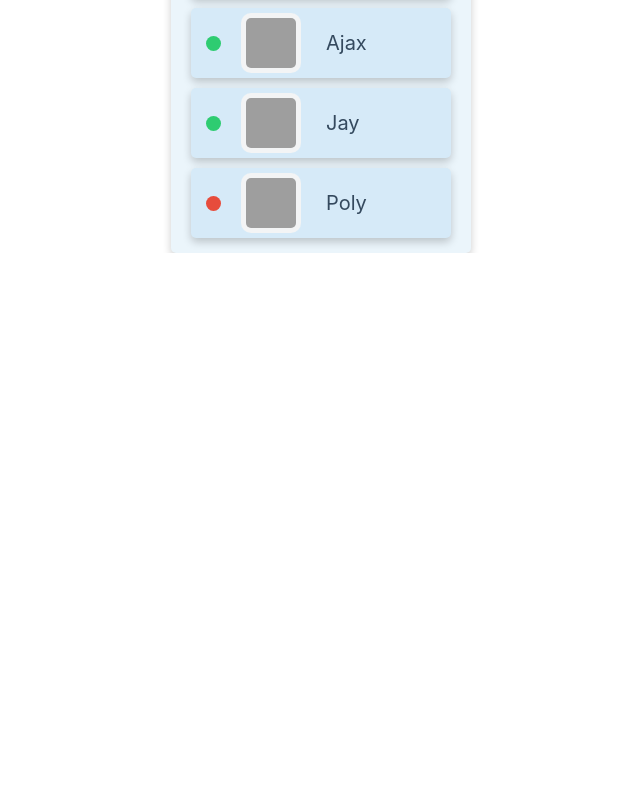
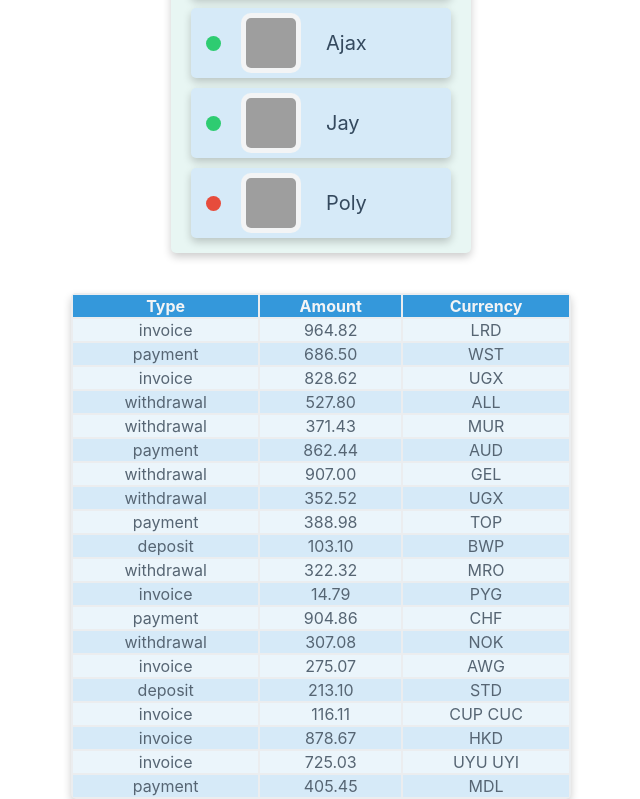
Before and after one commit to RuslanMk2023/goit-react-hw-01-components, a React (Create React App) app: page / in a window 1280 px wide. Shown: the part 727-1526 px from the top of the page, without its empty margins (319-959 px from the left). Before the commit the page ends 980 px from the top, so only its background shows below. Built offline with nearby package versions, Linux system fonts and the light colour scheme; grey boxes are pictures that could not be loaded.

Commit message:
TransactionHistory done

```diff
--- a/src/components/App.jsx
+++ b/src/components/App.jsx
@@ -1,21 +1,21 @@
 import user from 'data/user.json';
 import data from 'data/data.json';
 import friends from 'data/friends.json';
+import transactions from 'data/transactions.json'
 
 import { Profile } from './Profile/Profile';
 import { Statistics } from './Statistics/Statistics';
 import { FriendList } from './FriendList/FriendList';
+import { TransactionHistory } from './TransactionHistory/TransactionHistory';
 
 const appStyle = {
   height: '100vh',
   display: 'flex',
   flexDirection: 'column',
-  // fontSize: 40,
-  // color: '#010101',
+  pading: '20px'
 }
 
 export const App = () => {
-  // console.log( JSON.stringify(user))
 
   return (
     <div style={appStyle}>
@@ -30,6 +30,8 @@
       <Statistics title="Upload stats" stats={data} />
 
       <FriendList friends={friends} />
+
+      <TransactionHistory items ={transactions}/>
     </div>
   );
 };
--- a/src/components/FriendList/styles.js
+++ b/src/components/FriendList/styles.js
@@ -1,7 +1,7 @@
 import styled from 'styled-components';
 
 export const WrapperStyledFriendList = styled.ul`
- display: flex;
+  display: flex;
   justify-content: center;
   align-items: center;
   flex-direction: column;
@@ -11,6 +11,6 @@
   border-radius: 5px;
   box-shadow: 0 4px 8px 0 rgba(0, 0, 0, 0.2);
   text-align: center;
-  background-color: #ebf5fb;
+  background-color: #E8F6F3;
   color: #f3f4f5;
 `;
--- a/src/components/Statistics/Statistics.module.css
+++ b/src/components/Statistics/Statistics.module.css
@@ -4,6 +4,7 @@
   align-items: center;
   flex-direction: column;
 
+  min-width: 500px;
   max-width: 400px;
   margin: 20px auto;
   border-radius: 5px;
@@ -62,7 +63,7 @@
   height: 30%;
   padding: 5px;
   list-style: none;
-  color: #212f3c;
+  color: #273746;
 }
 
 .percentage {
--- /dev/null
+++ b/src/components/TransactionHistory/TransactionHistory.jsx
@@ -0,0 +1,42 @@
+import PropTypes from 'prop-types';
+
+import styles from './TransactionHistory.module.css';
+
+export const TransactionHistory = ({ items }) => {
+  return (
+    <table className={styles.transaction_history}>
+      <thead>
+        <tr>
+          <th>Type</th>
+          <th>Amount</th>
+          <th>Currency</th>
+        </tr>
+      </thead>
+
+      <tbody>
+        {items.map(transaction => {
+          const { id, type, amount, currency } = transaction;
+
+          return (
+            <tr key={id}>
+              <td>{type}</td>
+              <td>{amount}</td>
+              <td>{currency}</td>
+            </tr>
+          );
+        })}
+      </tbody>
+    </table>
+  );
+};
+
+TransactionHistory.protoType = {
+  items: PropTypes.arrayOf(
+    PropTypes.shape({
+      id: PropTypes.string.isRequired,
+      type: PropTypes.string.isRequired,
+      amount: PropTypes.string.isRequired,
+      currency: PropTypes.string.isRequired,
+    })
+  ),
+};
--- /dev/null
+++ b/src/components/TransactionHistory/TransactionHistory.module.css
@@ -0,0 +1,33 @@
+.transaction_history {
+  max-width: 80%;
+  min-width: 500px;
+
+  margin: 20px auto;
+  border-radius: 5px;
+  box-shadow: 0 4px 8px 0 rgba(0, 0, 0, 0.2);
+  text-align: center;
+  background-color: #ebedef;
+}
+
+thead tr {
+  background-color: #3498db;
+  color: #f3f4f5;
+  width: 100%;
+}
+
+thead th {
+  /* width: 33.33%; */
+  flex: 1
+}
+
+tbody {
+  color: #566573;
+}
+
+tbody tr:nth-child(odd) {
+  background-color: #ebf5fb;
+}
+
+tbody tr:nth-child(even) {
+  background-color: #d6eaf8;
+}
--- /dev/null
+++ b/src/data/transactions.json
@@ -0,0 +1,122 @@
+[
+  {
+    "id": "1e0700a2-5183-4291-85cc-2065a036a683",
+    "type": "invoice",
+    "amount": "964.82",
+    "currency": "LRD"
+  },
+  {
+    "id": "a30f821b-4d25-4ff0-abdd-e340b3f0dd2b",
+    "type": "payment",
+    "amount": "686.50",
+    "currency": "WST"
+  },
+  {
+    "id": "44dca67a-8e5a-4798-bf8e-b15efd4e1abd",
+    "type": "invoice",
+    "amount": "828.62",
+    "currency": "UGX"
+  },
+  {
+    "id": "ea8ed3dc-2b68-4a53-905a-53ecb0adef33",
+    "type": "withdrawal",
+    "amount": "527.80",
+    "currency": "ALL"
+  },
+  {
+    "id": "ea76146a-0b00-4b80-bc02-a8c822176712",
+    "type": "withdrawal",
+    "amount": "371.43",
+    "currency": "MUR"
+  },
+  {
+    "id": "63ca02f9-d637-46b5-9237-f3b24425e029",
+    "type": "payment",
+    "amount": "862.44",
+    "currency": "AUD"
+  },
+  {
+    "id": "ed0263e8-59a5-4bf1-87e0-2bb88e53dc34",
+    "type": "withdrawal",
+    "amount": "907.00",
+    "currency": "GEL"
+  },
+  {
+    "id": "6013bad0-750c-4691-8bc2-d8f2b43969c4",
+    "type": "withdrawal",
+    "amount": "352.52",
+    "currency": "UGX"
+  },
+  {
+    "id": "252c7be4-8b06-4fa7-8d42-61fb835b70d5",
+    "type": "payment",
+    "amount": "388.98",
+    "currency": "TOP"
+  },
+  {
+    "id": "4eaab41b-b967-40ac-82ed-85fc66f646f1",
+    "type": "deposit",
+    "amount": "103.10",
+    "currency": "BWP"
+  },
+  {
+    "id": "9648a350-8469-42d5-8bf3-18090de5fe67",
+    "type": "withdrawal",
+    "amount": "322.32",
+    "currency": "MRO"
+  },
+  {
+    "id": "9c5c25fb-1a95-4b2f-8d1f-4c4426d677cc",
+    "type": "invoice",
+    "amount": "14.79",
+    "currency": "PYG"
+  },
+  {
+    "id": "43ef232c-80e9-4d6f-b48a-b22405620de3",
+    "type": "payment",
+    "amount": "904.86",
+    "currency": "CHF"
+  },
+  {
+    "id": "5161682e-e620-4019-ab0a-24ceb10fbd20",
+    "type": "withdrawal",
+    "amount": "307.08",
+    "currency": "NOK"
+  },
+  {
+    "id": "7b119d71-42e6-4c42-a141-6818b07bb9ff",
+    "type": "invoice",
+    "amount": "275.07",
+    "currency": "AWG"
+  },
+  {
+    "id": "a4f65722-65c4-4c28-b1f4-b8ed988bb205",
+    "type": "deposit",
+    "amount": "213.10",
+    "currency": "STD"
+  },
+  {
+    "id": "c6e5784b-0ca3-48d6-86e5-b5128af5a523",
+    "type": "invoice",
+    "amount": "116.11",
+    "currency": "CUP CUC"
+  },
+  {
+    "id": "c9ebed6a-3a02-4b49-ac0d-0534b51f2bfd",
+    "type": "invoice",
+    "amount": "878.67",
+    "currency": "HKD"
+  },
+  {
+    "id": "a4a98b0e-b22c-438b-9f83-de2df52110c8",
+    "type": "invoice",
+    "amount": "725.03",
+    "currency": "UYU UYI"
+  },
+  {
+    "id": "b39bfa7a-0166-4c47-94d6-87d20590f746",
+    "type": "payment",
+    "amount": "405.45",
+    "currency": "MDL"
+  }
+]
```
